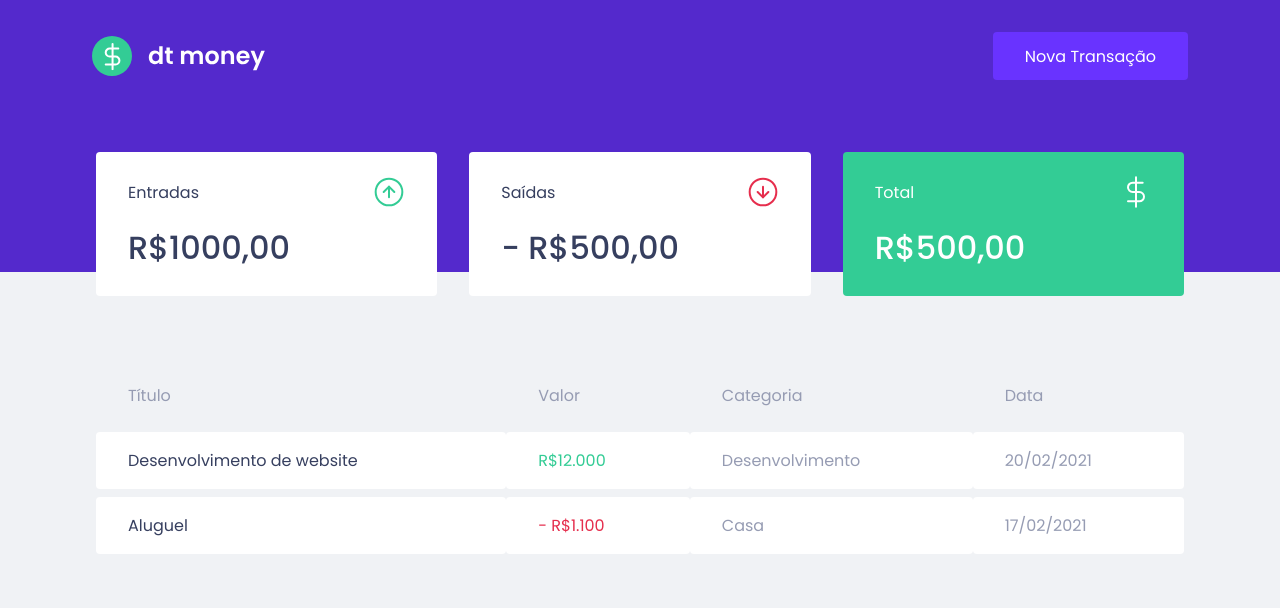
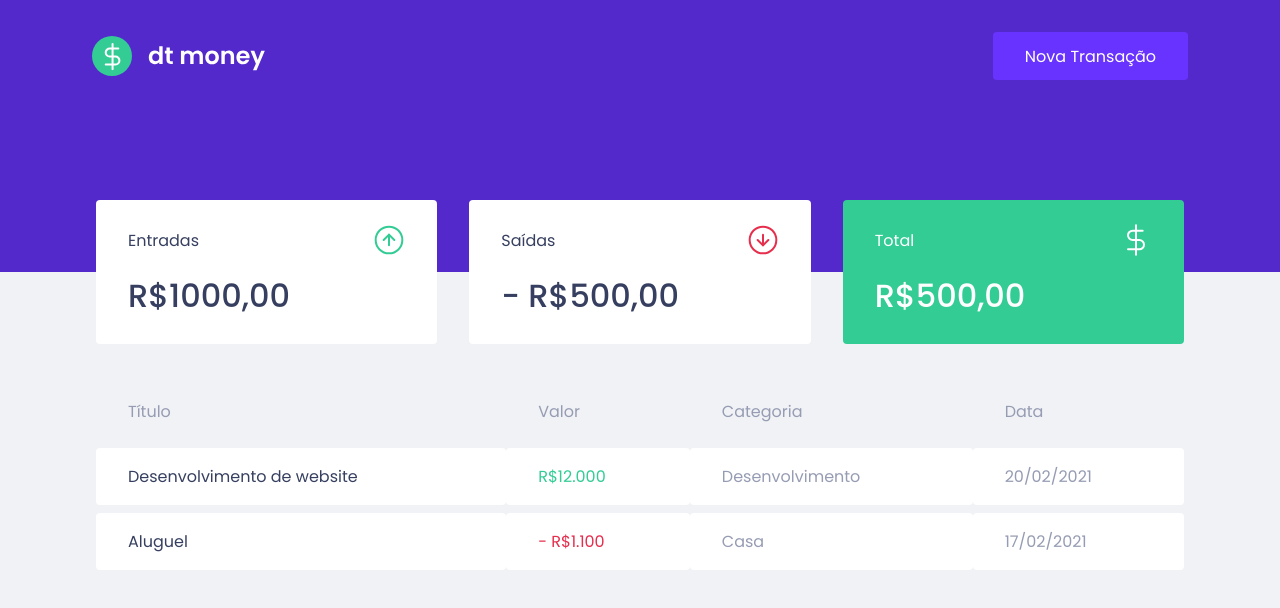
Before and after one commit to thiagocabral1994/ignite-dtmoney, a React (Create React App) app: page / in a window 1280 px wide. Shown: the top 608 px of the page. Built offline with nearby package versions, Linux system fonts and the light colour scheme.

Commit message:
fix: espaçamentos no template

```diff
--- a/src/components/Summary/styles.ts
+++ b/src/components/Summary/styles.ts
@@ -4,7 +4,7 @@ export const Container = styled.div`
     display: grid;
     grid-template-columns: repeat(3, 1fr);
     gap: 2rem;
-    margin-top: -10rem;
+    margin-top: -7rem;
 
     div {
         background: var(--shape);
--- a/src/components/TransactionsTable/styles.ts
+++ b/src/components/TransactionsTable/styles.ts
@@ -1,7 +1,7 @@
 import styled from 'styled-components';
 
 export const Container = styled.div`
-    margin-top: 4rem;
+    margin-top: 2rem;
 
     table {
         width: 100%;
```
